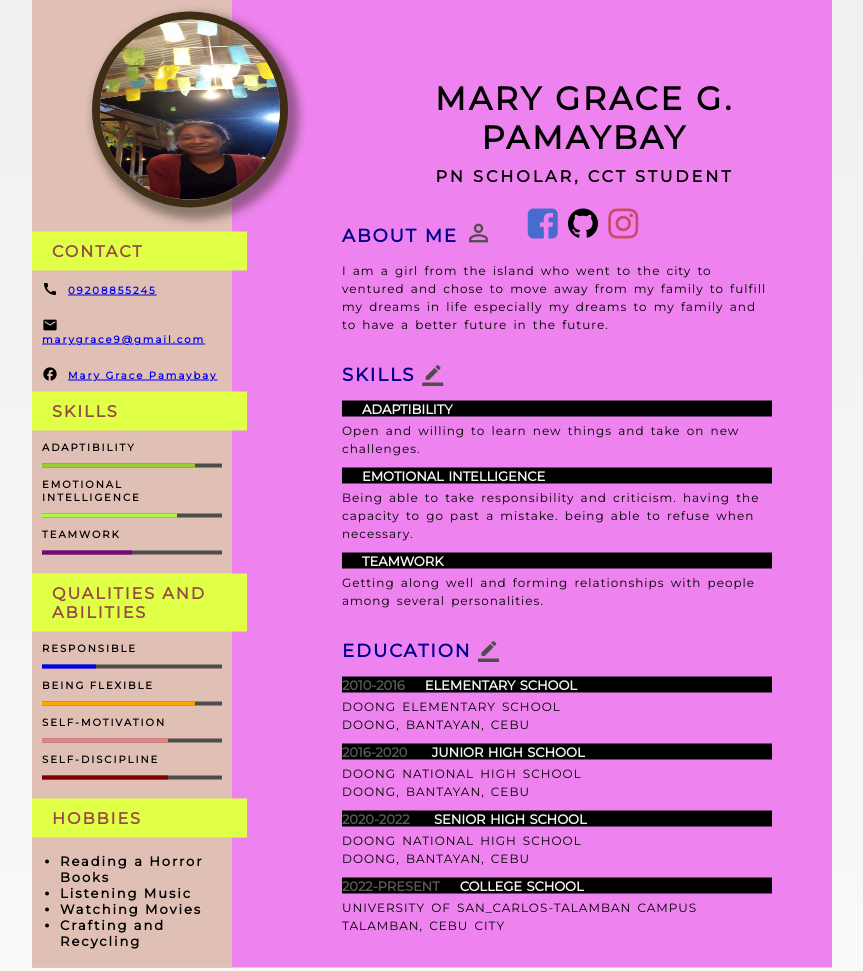
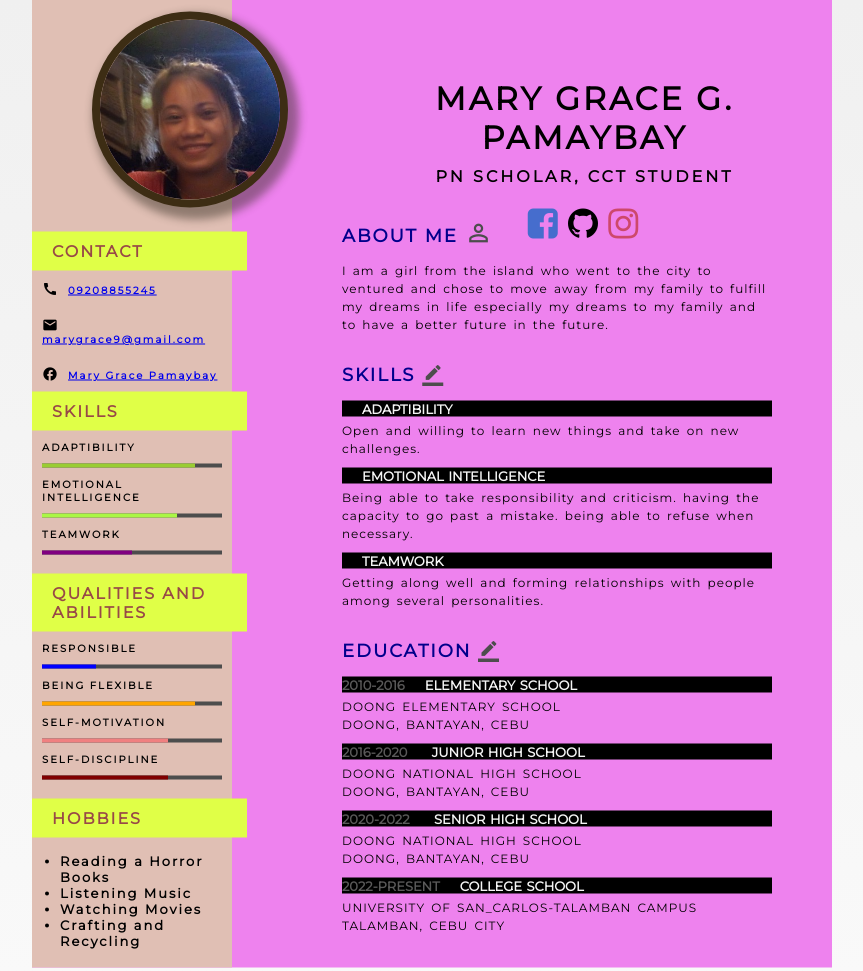
Before and after one commit to grazieeeee/grazieeeee., a plain HTML site: page index.html in a window 1280 px wide. Shown: the whole page, without its empty margins (208-1071 px from the left). Drawn offline with Linux system fonts and the light colour scheme.

Commit message:
updated index.html

```diff
--- a/index.html
+++ b/index.html
@@ -14,7 +14,7 @@
 	<div class="left">
 		<br>
 		<div class="profile">
-			<img src="grace.jpg.jpg">
+			<img src="grace.jpg">
 		</div>
 
 		<div class="box-1">
```
